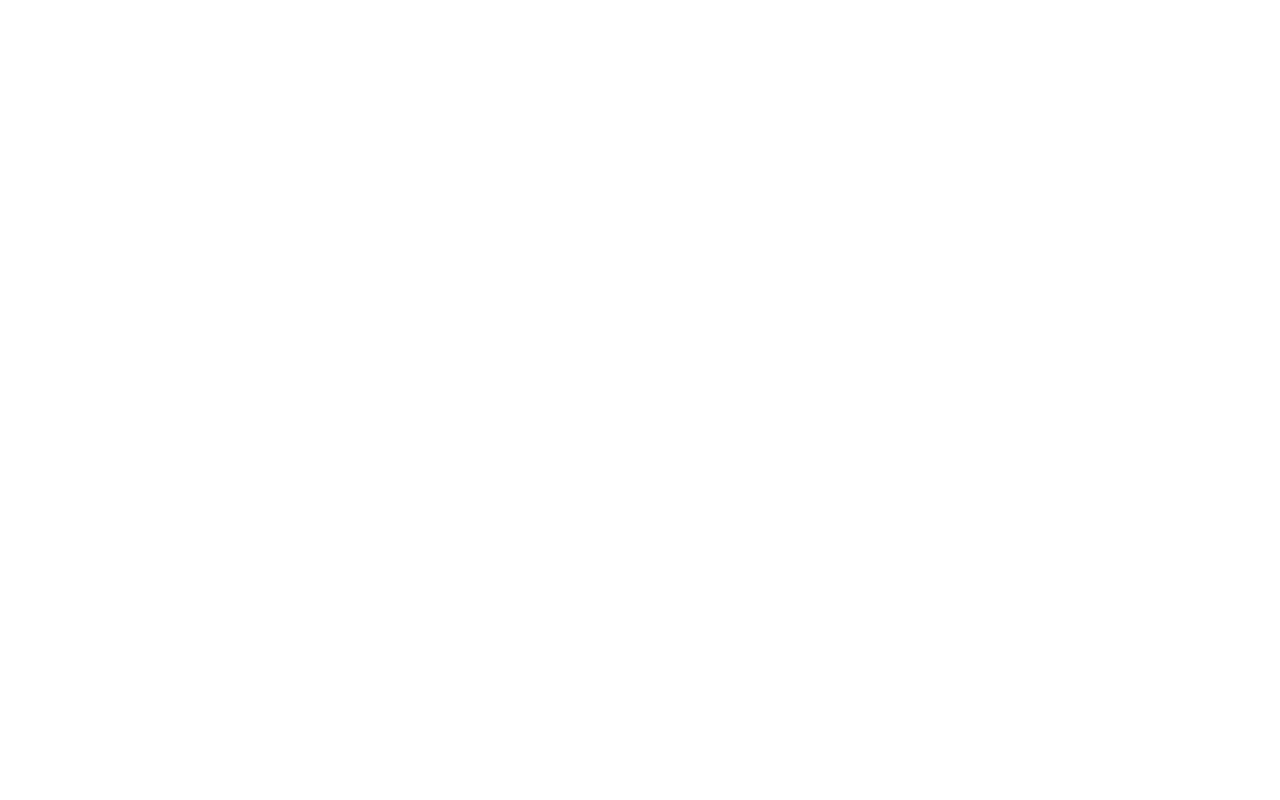
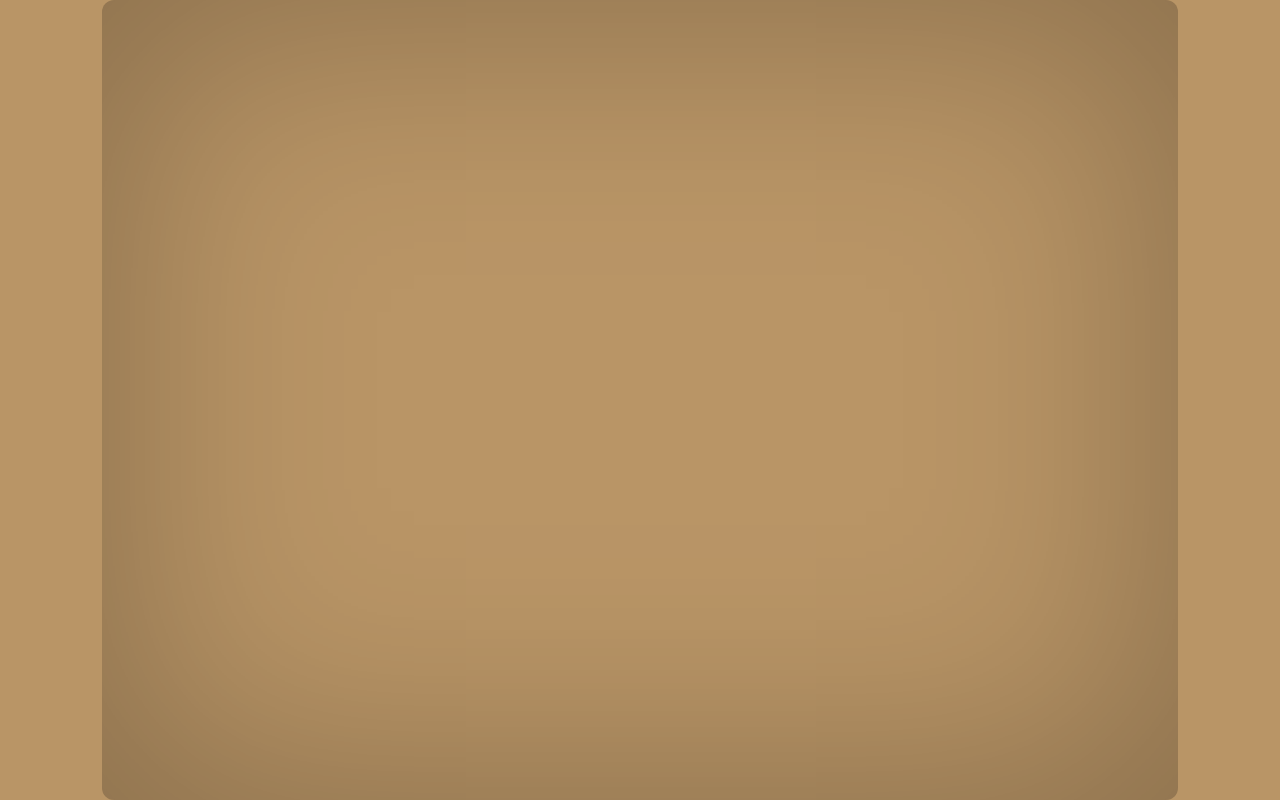
Before and after one commit to oavqt/011-ltop, a plain HTML site: page index.html in a window 1280 px wide. Drawn offline with Linux system fonts and the light colour scheme.

Commit message:
Create the main containers

```diff
--- a/css/styles.css
+++ b/css/styles.css
@@ -1,2 +1,32 @@
 @import url(nreset.css);
 @import url('https://fonts.googleapis.com/css2?family=Roboto:wght@100;300;400;500;700;900&display=swap');
+
+body {
+  font-family: 'Roboto', sans-serif;
+  background-color: #b99566;
+  color: white;
+}
+
+.container {
+  display: flex;
+  height: 100vh;
+  width: 100vw;
+}
+
+.container__left {
+  width: 8%;
+  background-color: #b99566;
+}
+
+.container__middle {
+  display: flex;
+  width: 84%;
+  background-color: #b99566;
+  box-shadow: inset 0 0 15rem 1.5rem rgba(0, 0, 0, 0.25);
+  border-radius: 0.75rem;
+}
+
+.container__right {
+  width: 8%;
+  background-color: #b99566;
+}
--- a/index.html
+++ b/index.html
@@ -4,6 +4,7 @@
     <meta charset="UTF-8" />
     <meta http-equiv="X-UA-Compatible" content="IE=edge" />
     <meta name="viewport" content="width=device-width, initial-scale=1.0" />
+    <link rel="stylesheet" href="css/styles.css" type="text/css" />
     <title class="title">Project L</title>
   </head>
   <body>
--- a/scripts/index.js
+++ b/scripts/index.js
@@ -13,13 +13,26 @@ function createElement(tag, textContent, className, append) {
 
 function getElement(...elements) {
   let elementsArray = [];
-  for (let u = 0; u <= elements.length; u++) {
-    let element = document.querySelector(elements[u]);
-    elementsArray.push(element);
+  if (elements.length === 1) {
+    return document.querySelector(elements);
+  } else {
+    for (let u = 0; u < elements.length; u++) {
+      let element = document.querySelector(elements[u]);
+      elementsArray.push(element);
+    }
+    return elementsArray;
   }
-  return elementsArray;
 }
 
 //Interface
 
+function cContainers() {
+  const container = document.querySelector('.container');
+  createElement('div', '', 'container__left', container);
+  createElement('div', '', 'container__middle', container);
+  createElement('div', '', 'container__right', container);
+}
+
+cContainers();
+
 //
```
